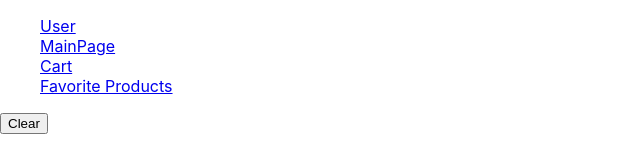
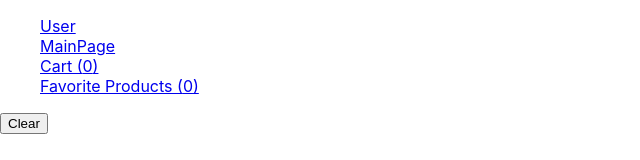
Before and after one commit to KolesnikovNikita/react-js-store, a React (Create React App) app: page /cart in a window 1280 px wide. Shown: the top 160 px of the page, without its empty margins (0-640 px from the left). Built offline with nearby package versions, Linux system fonts and the light colour scheme.

Commit message:
Added counters products types

```diff
--- a/src/App.js
+++ b/src/App.js
@@ -4,8 +4,12 @@ import CartContainer from "./CartContainer";
 import FavoriteProducts from "./Favorite";
 import { BrowserRouter as Router, Switch, Route, Link } from "react-router-dom";
 import "./App.css";
+import { useSelector } from "react-redux";
 
 function App() {
+  const countOfProduct = useSelector((state) => state.cart);
+  const countOfFavorite = useSelector((state) => state.favorite);
+
   return (
     <Router>
       <ul>
@@ -16,10 +20,12 @@ function App() {
           <Link to="/">MainPage</Link>
         </li>
         <li>
-          <Link to="/cart">Cart</Link>
+          <Link to="/cart">Cart ({Object.values(countOfProduct).length})</Link>
         </li>
         <li>
-          <Link to="/favorite">Favorite Products</Link>
+          <Link to="/favorite">
+            Favorite Products ({Object.values(countOfFavorite).length})
+          </Link>
         </li>
       </ul>
       <Switch>
--- a/src/CartContainer.js
+++ b/src/CartContainer.js
@@ -7,6 +7,11 @@ export default function CartContainer() {
   const dispatch = useDispatch();
   const cartProducts = useSelector((state) => state.cart);
   let history = useHistory();
+
+  function clearCart() {
+    history.push("/");
+    dispatch({ type: "CLEAR_CART" });
+  }
 
   const globalProducts = useSelector((state) => state.products);
 
@@ -23,14 +28,7 @@ export default function CartContainer() {
       {products.map((product) => {
         return <Cart key={product.id} productProps={product} />;
       })}
-      <button
-        onClick={() => {
-          history.push("/");
-          dispatch({ type: "CLEAR_CART" });
-        }}
-      >
-        Clear
-      </button>
+      <button onClick={() => clearCart()}>Clear</button>
     </>
   );
 }
```
